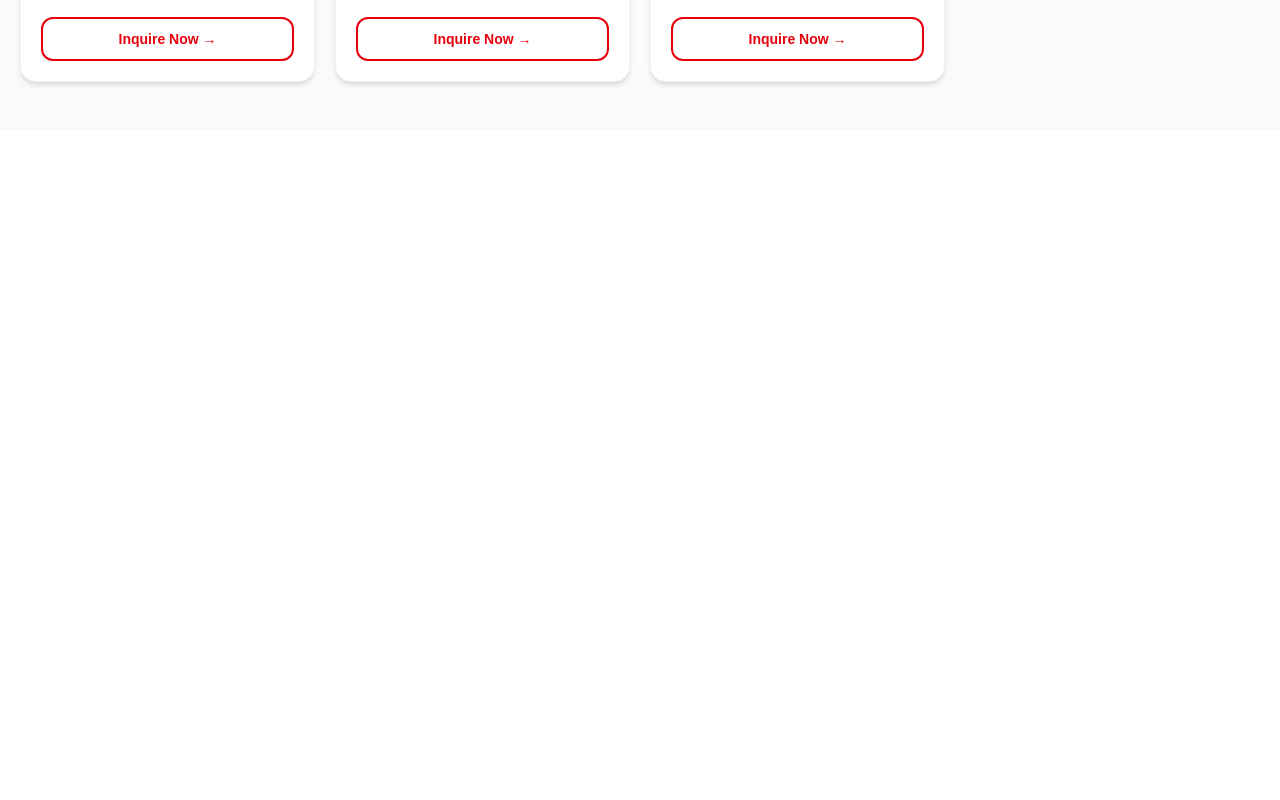
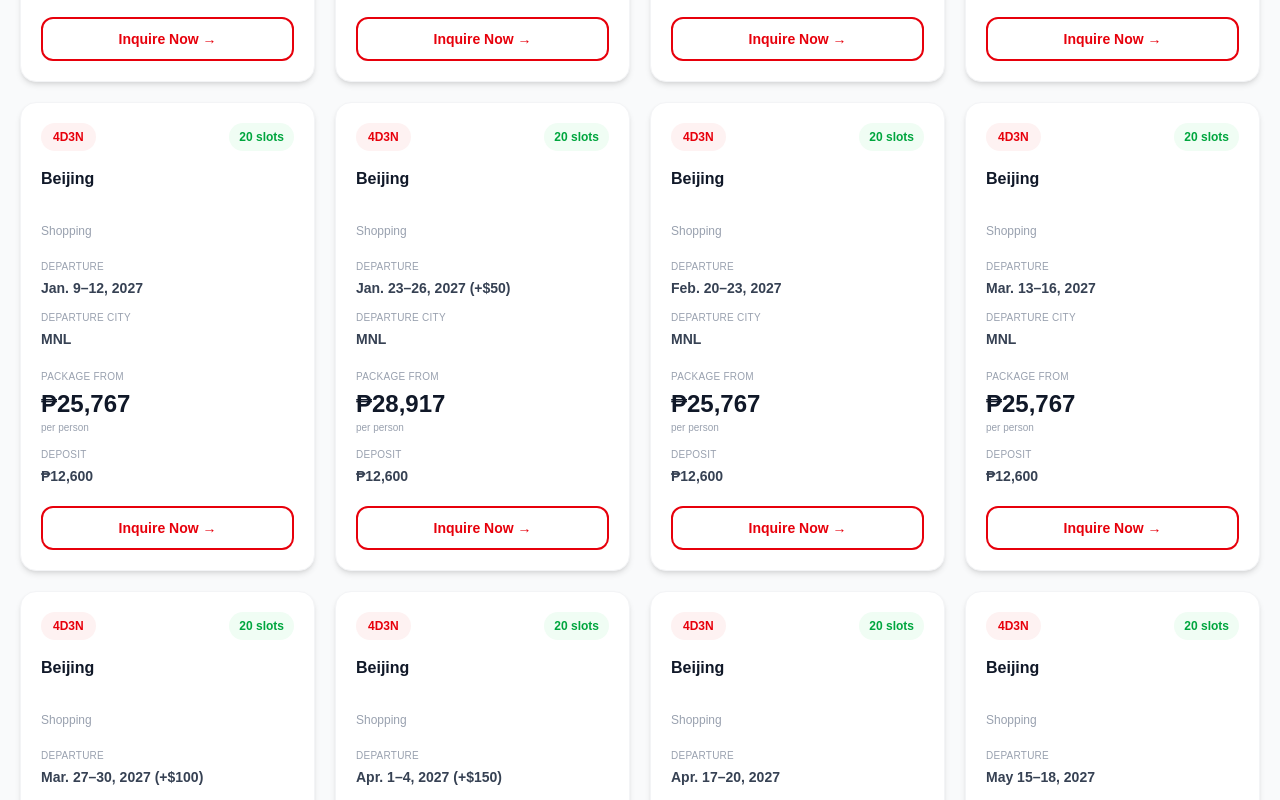
Before and after one commit to chingutravelandtours/chingu-website, a Next.js app: page /china-tours in a window 1280 px wide. Shown: the part 8600-9400 px from the top of the page. Before the commit the page ends 8730 px from the top, so only its background shows below. Built offline with nearby package versions, Linux system fonts and the light colour scheme.

Commit message:
Update page.tsx

```diff
--- a/app/china-tours/page.tsx
+++ b/app/china-tours/page.tsx
@@ -752,6 +752,138 @@ const packages: Package[] = [
   slots: 20,
   deposit: 400 * USD_TO_PHP,
 },
+
+  {
+  title: "Beijing",
+  subtitle: "Shopping",
+  duration: "4D3N",
+  dates: "Dec. 31, 2026–Jan. 3, 2027 (+$150)",
+  city: "MNL",
+  price: 559 * USD_TO_PHP,
+  slots: 20,
+  deposit: 200 * USD_TO_PHP,
+},
+
+{
+  title: "Beijing",
+  subtitle: "Shopping",
+  duration: "4D3N",
+  dates: "Jan. 9–12, 2027",
+  city: "MNL",
+  price: 409 * USD_TO_PHP,
+  slots: 20,
+  deposit: 200 * USD_TO_PHP,
+},
+
+{
+  title: "Beijing",
+  subtitle: "Shopping",
+  duration: "4D3N",
+  dates: "Jan. 23–26, 2027 (+$50)",
+  city: "MNL",
+  price: 459 * USD_TO_PHP,
+  slots: 20,
+  deposit: 200 * USD_TO_PHP,
+},
+
+{
+  title: "Beijing",
+  subtitle: "Shopping",
+  duration: "4D3N",
+  dates: "Feb. 20–23, 2027",
+  city: "MNL",
+  price: 409 * USD_TO_PHP,
+  slots: 20,
+  deposit: 200 * USD_TO_PHP,
+},
+
+{
+  title: "Beijing",
+  subtitle: "Shopping",
+  duration: "4D3N",
+  dates: "Mar. 13–16, 2027",
+  city: "MNL",
+  price: 409 * USD_TO_PHP,
+  slots: 20,
+  deposit: 200 * USD_TO_PHP,
+},
+
+{
+  title: "Beijing",
+  subtitle: "Shopping",
+  duration: "4D3N",
+  dates: "Mar. 27–30, 2027 (+$100)",
+  city: "MNL",
+  price: 509 * USD_TO_PHP,
+  slots: 20,
+  deposit: 200 * USD_TO_PHP,
+},
+
+{
+  title: "Beijing",
+  subtitle: "Shopping",
+  duration: "4D3N",
+  dates: "Apr. 1–4, 2027 (+$150)",
+  city: "MNL",
+  price: 559 * USD_TO_PHP,
+  slots: 20,
+  deposit: 200 * USD_TO_PHP,
+},
+
+{
+  title: "Beijing",
+  subtitle: "Shopping",
+  duration: "4D3N",
+  dates: "Apr. 17–20, 2027",
+  city: "MNL",
+  price: 409 * USD_TO_PHP,
+  slots: 20,
+  deposit: 200 * USD_TO_PHP,
+},
+
+{
+  title: "Beijing",
+  subtitle: "Shopping",
+  duration: "4D3N",
+  dates: "May 15–18, 2027",
+  city: "MNL",
+  price: 409 * USD_TO_PHP,
+  slots: 20,
+  deposit: 200 * USD_TO_PHP,
+},
+
+{
+  title: "Beijing",
+  subtitle: "Shopping",
+  duration: "4D3N",
+  dates: "May 29–Jun. 1, 2027",
+  city: "MNL",
+  price: 409 * USD_TO_PHP,
+  slots: 20,
+  deposit: 200 * USD_TO_PHP,
+},
+
+{
+  title: "Beijing",
+  subtitle: "Shopping",
+  duration: "4D3N",
+  dates: "Jun. 12–15, 2027",
+  city: "MNL",
+  price: 459 * USD_TO_PHP,
+  slots: 20,
+  deposit: 200 * USD_TO_PHP,
+},
+
+{
+  title: "Beijing",
+  subtitle: "Shopping",
+  duration: "4D3N",
+  dates: "Jun. 26–29, 2027",
+  city: "MNL",
+  price: 409 * USD_TO_PHP,
+  slots: 20,
+  deposit: 200 * USD_TO_PHP,
+},
 ];
 
 export default function ChinaToursPage() {
```
